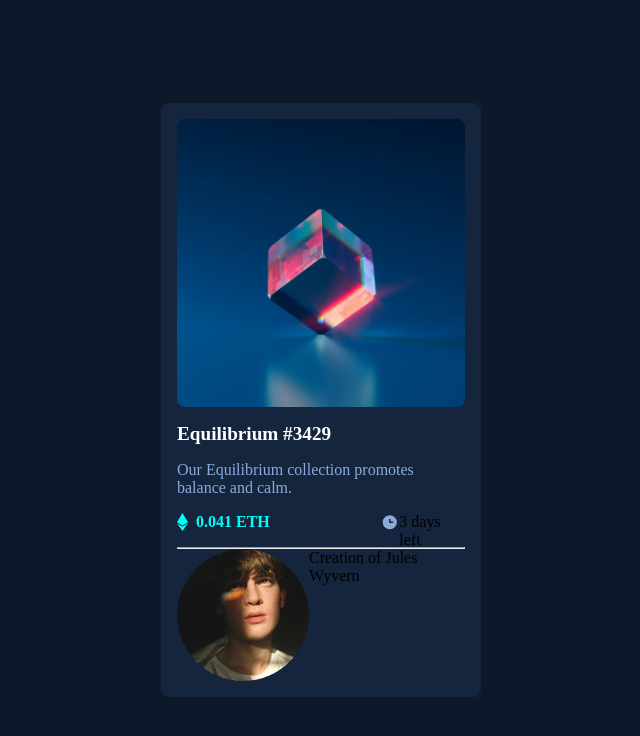
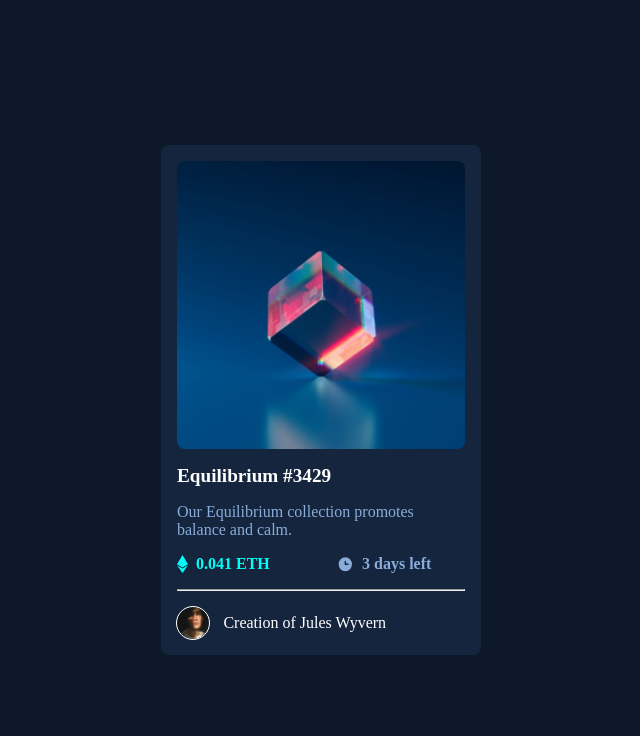
Before and after one commit to Nuuriii/nft-card, a React (Vite) app: page / in a window 1280 px wide. Shown: the top 736 px of the page, without its empty margins (319-959 px from the left). Built offline with nearby package versions, Linux system fonts and the light colour scheme.

Commit message:
style: add style for create layout

```diff
--- a/src/components/nft-preview/NftPreview.style.ts
+++ b/src/components/nft-preview/NftPreview.style.ts
@@ -64,8 +64,29 @@ export const EthereumWrapper = styled.div`
 
 export const TimerWrapper = styled.div`
   display: flex;
+  width: 8rem;
+  span {
+    font-weight: 700;
+    margin: 0 0 0 0.5rem;
+    color: hsl(215, 51%, 70%);
+  }
+`;
+
+export const Hr = styled.hr`
+  color: hsl(215, 32%, 27%);
+  margin: 0 0 1rem 0;
 `;
 
 export const Creator = styled.div`
   display: flex;
+  align-items: center;
+  img {
+    margin: 0 0.9rem 0 0;
+    outline: 1px solid #fff;
+    border-radius: 100%;
+    height: 2rem;
+  }
+  span {
+    color: #fff;
+  }
 `;
--- a/src/components/nft-preview/NftPreview.tsx
+++ b/src/components/nft-preview/NftPreview.tsx
@@ -12,6 +12,7 @@ import {
   ExtraInformation,
   EthereumWrapper,
   TimerWrapper,
+  Hr,
   Creator,
 } from './NftPreview.style';
 
@@ -38,10 +39,10 @@ export const NftPreview = () => {
               <span>3 days left</span>
             </TimerWrapper>
           </ExtraInformation>
-          <hr />
+          <Hr />
           <Creator>
             <img src={AvatarIcon} alt='' />
-            <p>Creation of Jules Wyvern</p>
+            <span>Creation of Jules Wyvern</span>
           </Creator>
         </Information>
       </Wrapper>
```
